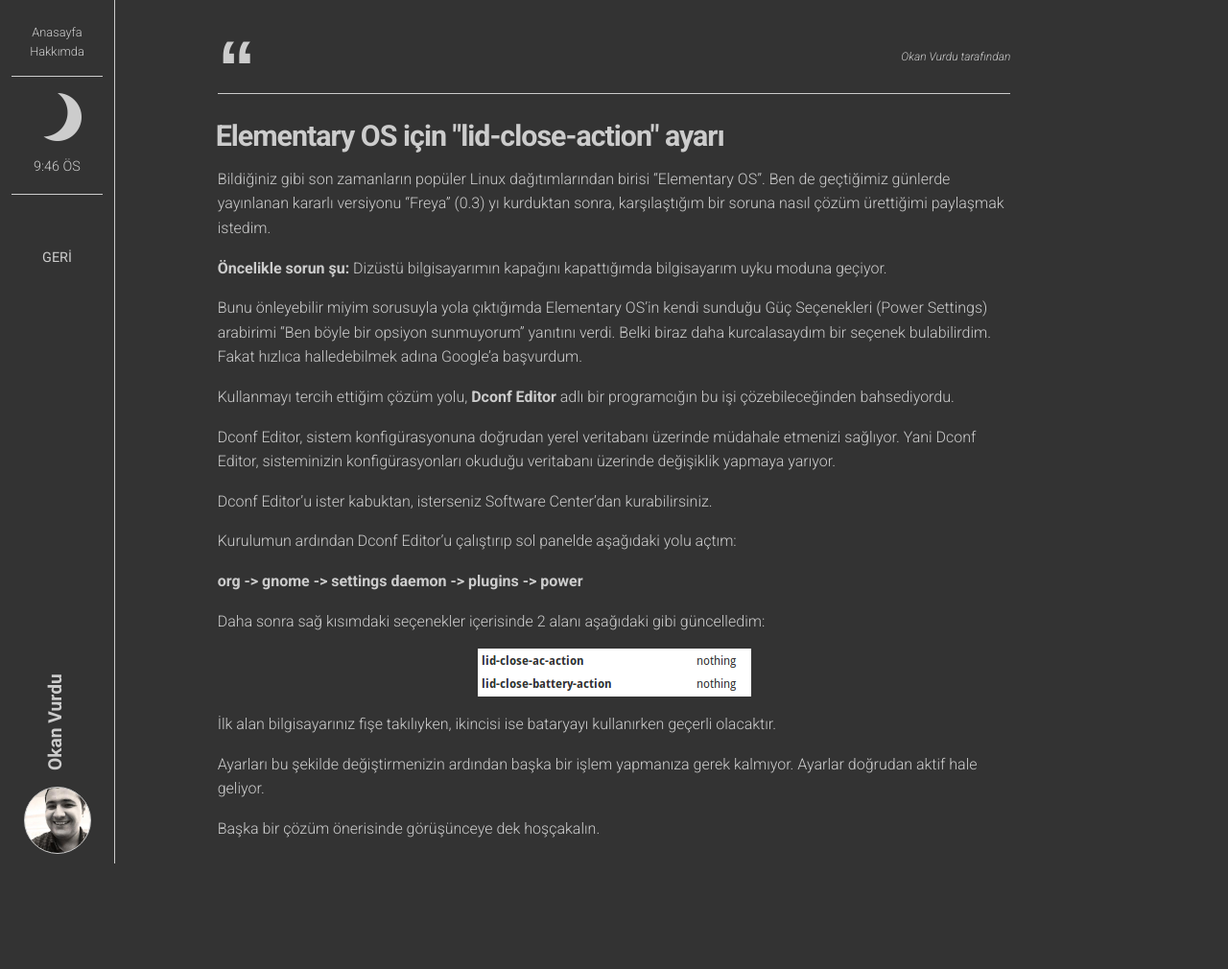
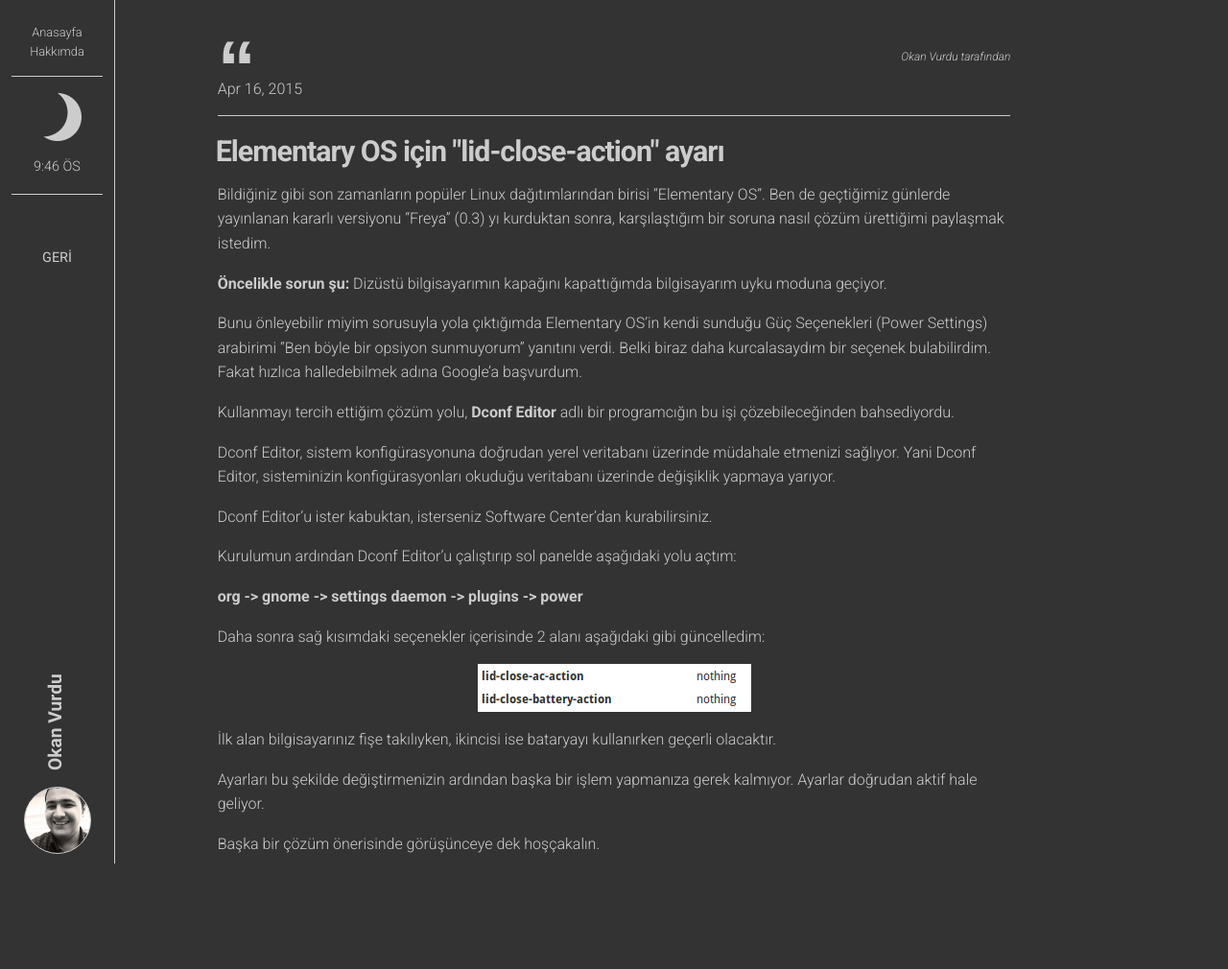
Before and after one commit to minel/okanvurdu.github.io, a Jekyll site: the page built from _posts/2015-04-16-elementary-os-icin-lid-close-action-ayari.markdown, in a window 1280 px wide. Shown: the whole page at 96% size. Built offline with Jekyll 4.4.1, drawn with Linux system fonts in a browser that asks for light colours; comment, search, counter and statistics services are not loaded.

Commit message:
Update post.html

```diff
--- a/_layouts/post.html
+++ b/_layouts/post.html
@@ -11,7 +11,7 @@
         <div class="dn-author">Okan Vurdu tarafından</div>
       </div>
       <div class="large-12 medium-12 small-12 columns no-sp dn-date ">
-        <div class="dn-head-meta dn-date-share"><time datetime="{{ post.date | date: "%b %-d, %Y" }}">{{ post.date | date: "%b %-d, %Y" }}</time></div>
+        <div class="dn-head-meta dn-date-share"><time datetime="{{ page.date | date: "%b %-d, %Y" }}">{{ page.date | date: "%b %-d, %Y" }}</time></div>
       </div>
     </header>
 
```
